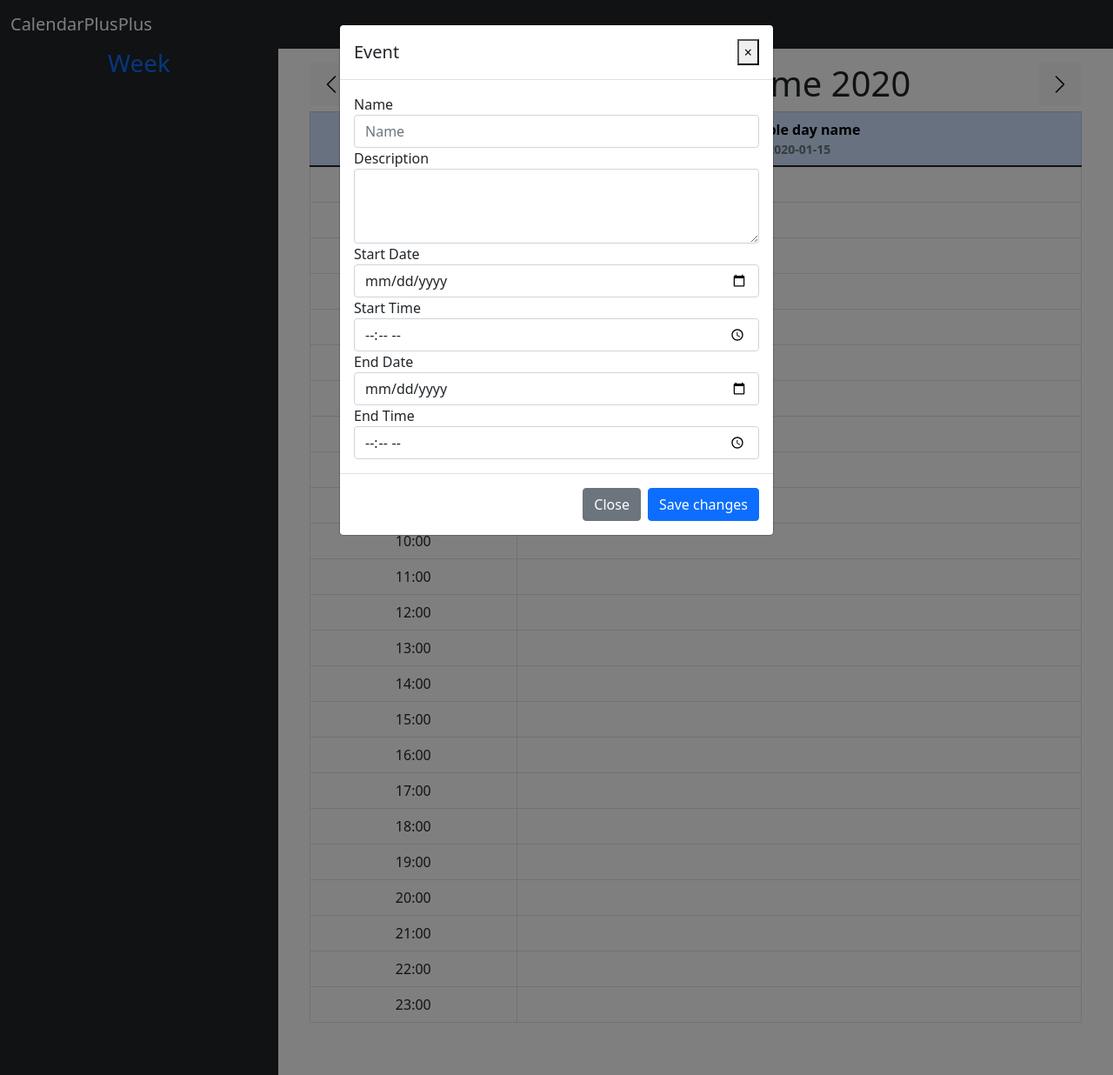
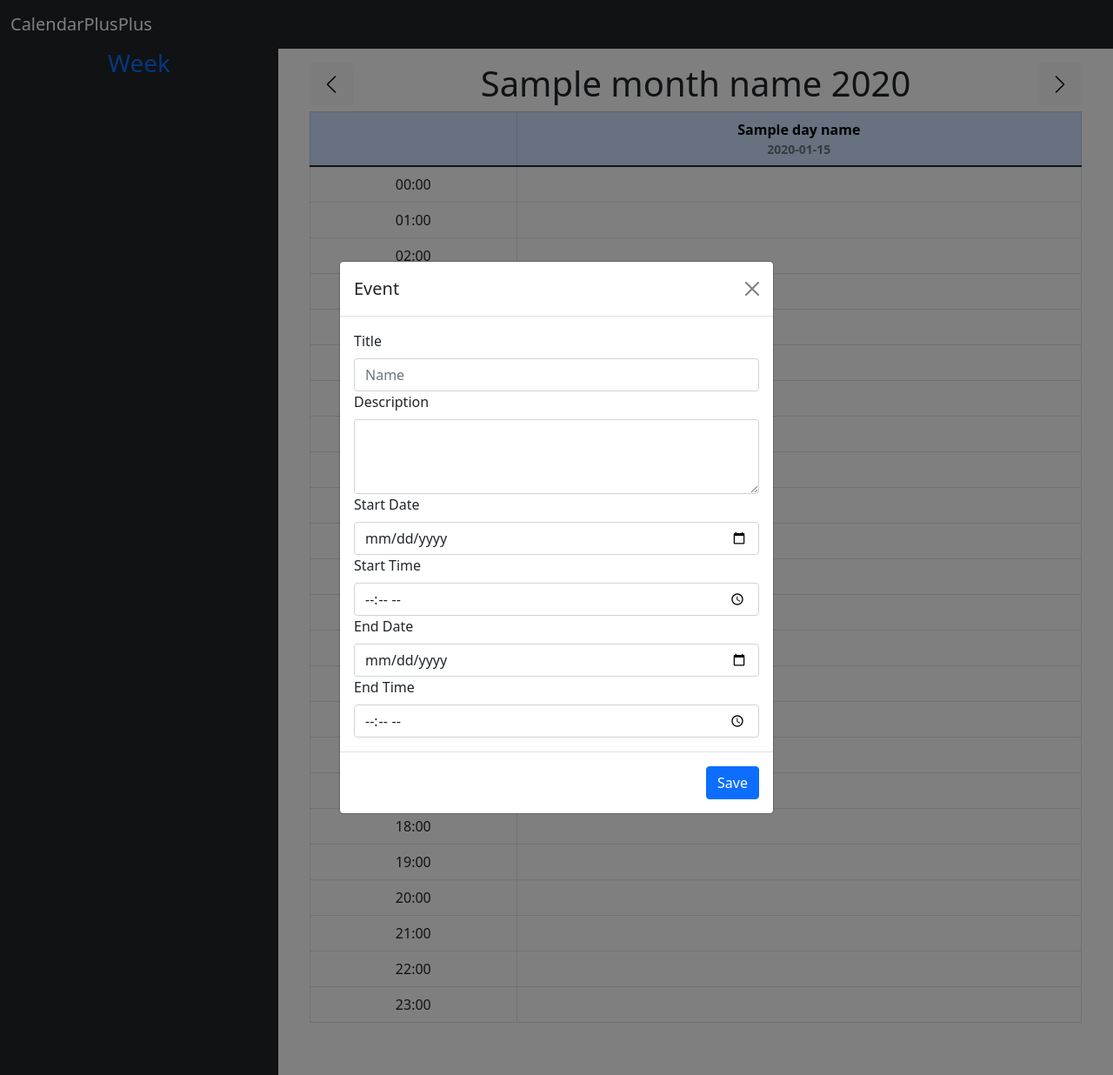
Before and after one commit to npaolini-8/CalendarPlusPlus_public, a Flask app: template flaskr/templates/calendar/week.html in a window 1280 px wide, after a click that opens the changed part. Shown: the whole page at 87% size. Run offline with Flask 2, Linux system fonts and the light colour scheme; the template is opened without the code that fills it: most values are stand-ins (such as "Sample title", 1, 10 or a date in 2020); some libraries are stand-ins or nearby versions.

```diff
--- a/flaskr/static/javascript/calendar/cells.js
+++ b/flaskr/static/javascript/calendar/cells.js
@@ -2,7 +2,14 @@ document.querySelectorAll(".cells").forEach(
     day => {
         day.addEventListener("click", event => {
             console.log(event.currentTarget)
-            event.currentTarget.classList.toggle("bg-info")
+            event.currentTarget.classList
+                .toggle("selected")
+            var name = event.currentTarget.cellIndex
+            var date = event.currentTarget.getAttribute("data-date")
+            var time = event.currentTarget.getAttribute("data-time")
+            console.log(name)
+            console.log(date)
+            console.log(time)
         })
     }
 )
--- a/flaskr/templates/base_cal.html
+++ b/flaskr/templates/base_cal.html
@@ -37,44 +37,47 @@
                 {% block modals %}
                     <div class="modal fade" id="event-modal" tabindex="-1" role="dialog" aria-labelledby="event-modal-label"
                          aria-hidden="true">
-                        <div class="modal-dialog" role="document">
+                        <div class="modal-dialog modal-dialog-centered" role="document">
                             <div class="modal-content">
                                 <div class="modal-header">
-                                    <h5 class="modal-title" id="event-modal-label">Event</h5>
-                                    <button type="button" class="close" data-dismiss="modal" aria-label="Close">
-                                        <span aria-hidden="true">&times;</span>
+                                    <h5 class="modal-title text-center" id="event-modal-label">Event</h5>
+                                    <button type="button" class="btn-close" data-bs-dismiss="modal" aria-label="Close">
+                                        <span aria-hidden="true"></span>
                                     </button>
                                 </div>
+                                <form method="POST">
                                     <div class="modal-body">
-                                    <div class="form-group">
-                                        <label for="event-name">Name</label>
-                                        <input type="text" class="form-control" id="event-name" placeholder="Name">
+                                        <div class="form-group form">
+                                            <label class="form-label" for="event-name">Title</label>
+                                            <input type="text" class="form-control" id="event-name" placeholder="Name"
+                                                   required>
                                         </div>
                                         <div class="form-group">
-                                        <label for="event-description">Description</label>
-                                        <textarea class="form-control" id="event-description" rows="3"></textarea>
+                                            <label class="form-label" for="event-description">Description</label>
+                                            <textarea class="form-control" id="event-description" rows="3" required>
+                                            </textarea>
                                         </div>
                                         <div class="form-group">
-                                        <label for="event-start-date">Start Date</label>
-                                        <input type="date" class="form-control" id="event-start-date">
+                                            <label class="form-label" for="event-start-date">Start Date</label>
+                                            <input type="date" class="form-control" id="event-start-date" required>
                                         </div>
                                         <div class="form-group">
-                                        <label for="event-start-time">Start Time</label>
-                                        <input type="time" class="form-control" id="event-start-time">
+                                            <label class="form-label" for="event-start-time">Start Time</label>
+                                            <input type="time" class="form-control" id="event-start-time" required>
                                         </div>
                                         <div class="form-group">
-                                        <label for="event-end-date">End Date</label>
-                                        <input type="date" class="form-control" id="event-end-date">
+                                            <label class="form-label" for="event-end-date">End Date</label>
+                                            <input type="date" class="form-control" id="event-end-date" required>
                                         </div>
                                         <div class="form-group">
-                                        <label for="event-end-time">End Time</label>
-                                        <input type="time" class="form-control" id="event-end-time">
+                                            <label class="form-label" for="event-end-time">End Time</label>
+                                            <input type="time" class="form-control" id="event-end-time" required>
                                         </div>
                                     </div>
                                     <div class="modal-footer">
-                                    <button type="button" class="btn btn-secondary" data-dismiss="modal">Close</button>
-                                    <button type="button" class="btn btn-primary" id="event-save">Save changes</button>
+                                        <button type="submit" class="btn btn-primary" id="event-save">Save</button>
                                     </div>
+                                </form>
                             </div>
                         </div>
                     </div>
@@ -86,5 +89,5 @@
 
 {% block scripts %}
     {{ super() }}
-    <!-- <script src="{{ url_for('static', filename = 'javascript/calendar/cells.js')}}"></script> -->
+    <script src="{{ url_for('static', filename = 'javascript/calendar/cells.js')}}"></script>
 {% endblock scripts %}
--- a/flaskr/templates/calendar/week.html
+++ b/flaskr/templates/calendar/week.html
@@ -47,9 +47,9 @@
                                     {% for event in events %}
                                         {% if (event[2] == month or event[7] == month) and (event[1] == year or event[6] == year) %}
                                             {% if event[3] == date and event[4] == hour %}
-                                                <div class="small text-wrap bg-info bg-opacity-50 rounded-pill"
+                                                <div class="events small text-wrap bg-info bg-opacity-50 rounded-pill"
                                                      data-bs-target="#event-modal" data-toggle="modal"
-                                                     id="cell:{{ day }}-{{ date }}-{{ hour }}">
+                                                     id="cell:{{ date }}-{{ month }}-{{ year }}-{{ hour }}">
                                                     {{ event[0] }}
                                                 </div>
                                             {% endif %}
```
Lines whose indentation alone changed are shown as unchanged.
